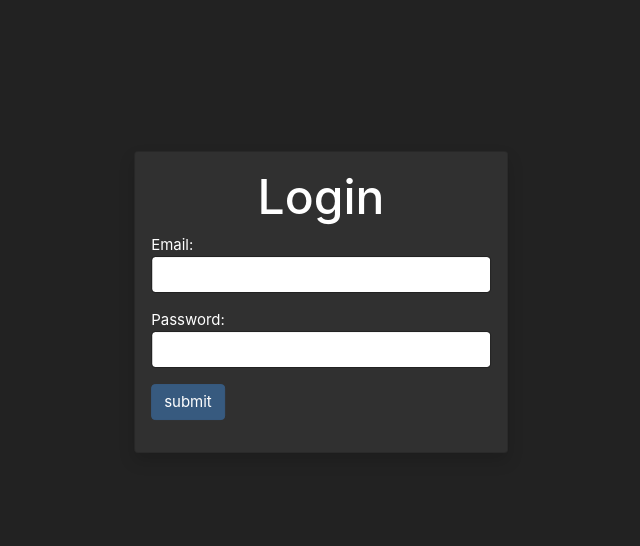
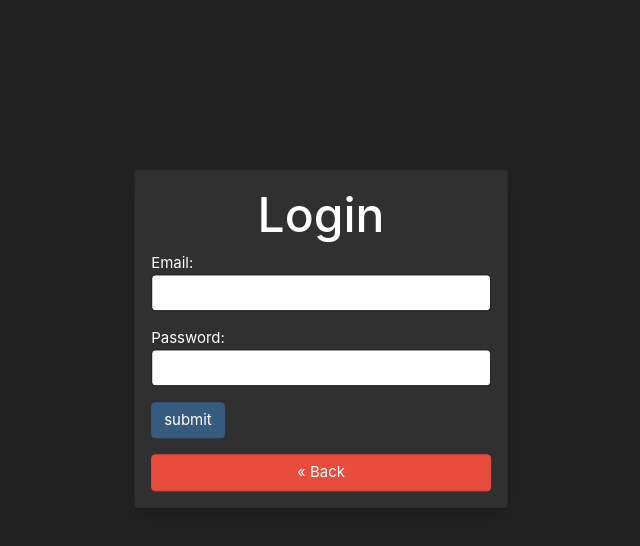
Before and after one commit to antonieto/invi_chat, a React (Create React App) app in the folder invi-chat/: page /login in a window 1280 px wide. Shown: the top 546 px of the page, without its empty margins (304-944 px from the left). Built offline with nearby package versions, Linux system fonts and the light colour scheme.

Commit message:
Added go back button to login

```diff
--- a/invi-chat/src/pages/Login.jsx
+++ b/invi-chat/src/pages/Login.jsx
@@ -1,6 +1,7 @@
 import React, { useState } from "react";
 import Error from "../components/Error";
 import axios from "axios";
+import { Link } from "react-router-dom";
 
 const Login = ({ setUser, setToken }) => {
   const [formData, setFormData] = useState({
@@ -94,6 +95,9 @@
           />
           {errors ? <Error message={errors} /> : null}
         </form>
+        <Link to="/" className="btn btn-danger">
+          &laquo; Back
+        </Link>
       </div>
     </div>
   );
```
